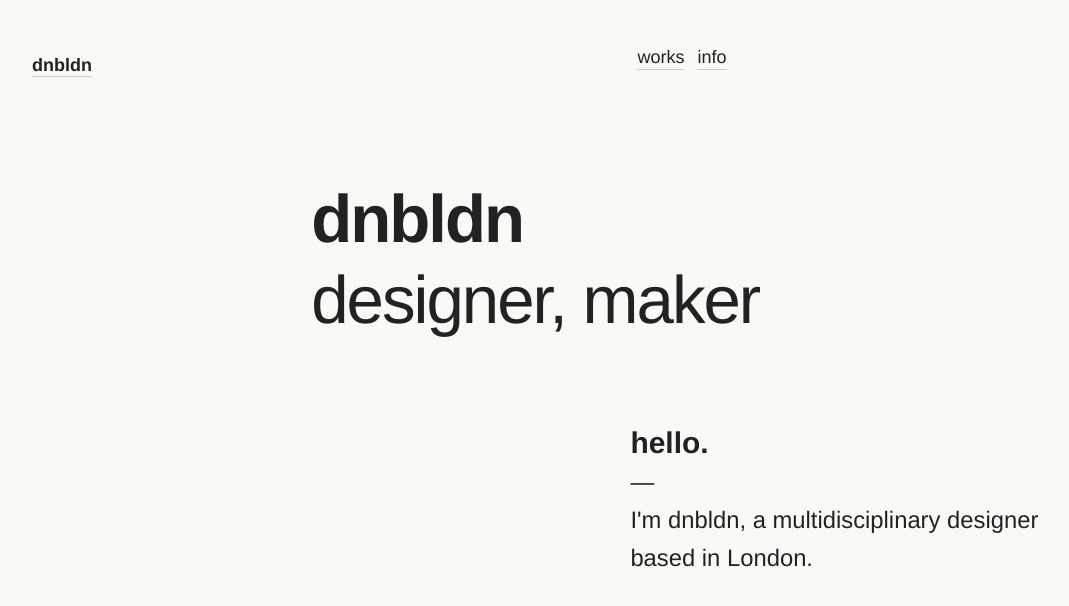
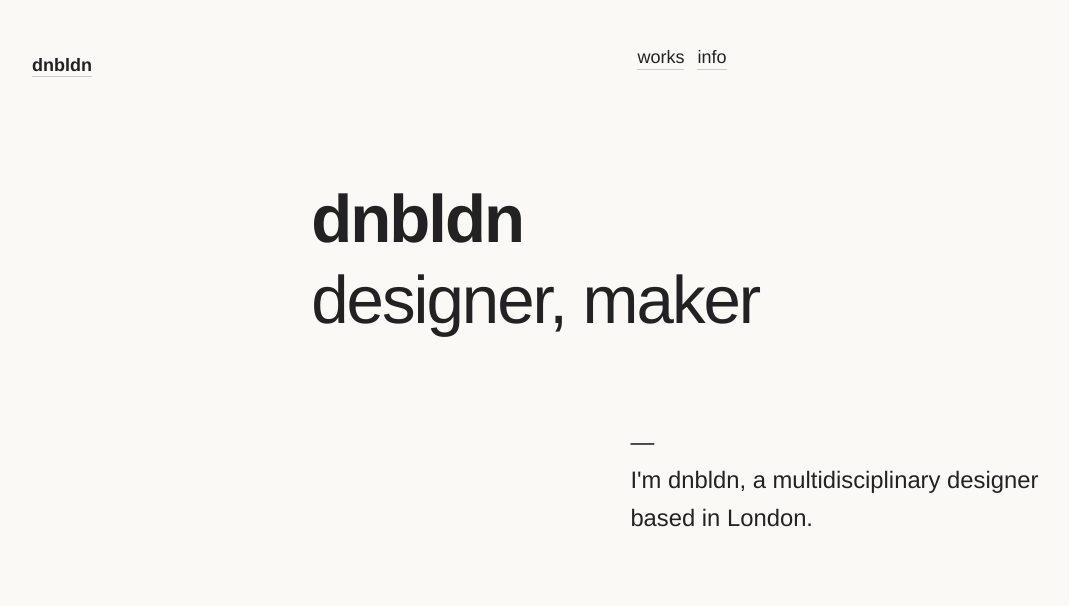
Before and after one commit to fuldenbeytur/fuldenbeytur.github.io, a website: page fabricDesign/index.html in a window 1280 px wide. Shown: the top 606 px of the page, without its empty margins (16-1085 px from the left). Drawn offline with nearby package versions, Linux system fonts and the light colour scheme.

Commit message:
Update index.html

```diff
--- a/fabricDesign/index.html
+++ b/fabricDesign/index.html
@@ -31,7 +31,7 @@
 			</h1>
 		</div>
 		<div id="header_hello">
-			<h2>hello.</h2>
+			<h2 id="greeting"></h2>
 			<h3><span style="font-weight: 400">&mdash;</span>
 				<br><span style="font-weight: 300"> I'm dnbldn, a multidisciplinary designer <br>
 					based in London.</span>
```
